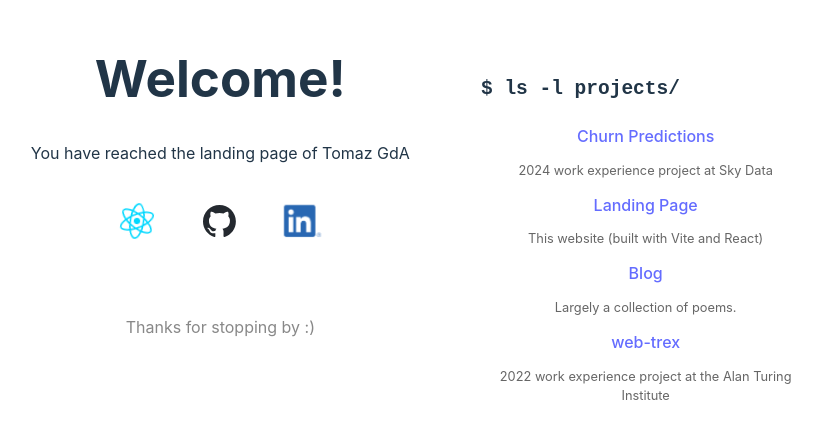
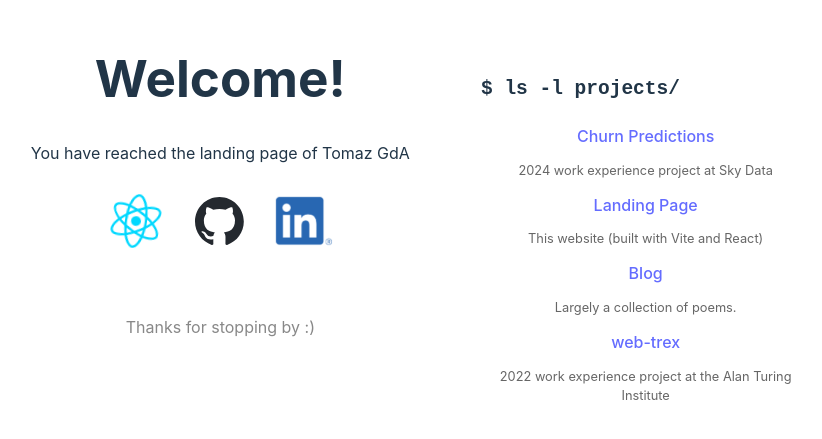
Before and after one commit to tomazgda/landing-page, a React (Vite) app: page / in a window 1280 px wide. Shown: the part 167-606 px from the top of the page, without its empty margins (207-1029 px from the left). Built offline with nearby package versions, Linux system fonts and the light colour scheme.

Commit message:
change log size

```diff
--- a/src/App.css
+++ b/src/App.css
@@ -6,8 +6,8 @@
 }
 
 .logo {
-  height: 2em;
-  padding: 1.5em;
+  height: 3em;
+  padding: 1em;
   will-change: filter;
   transition: filter 300ms;
 }
```
